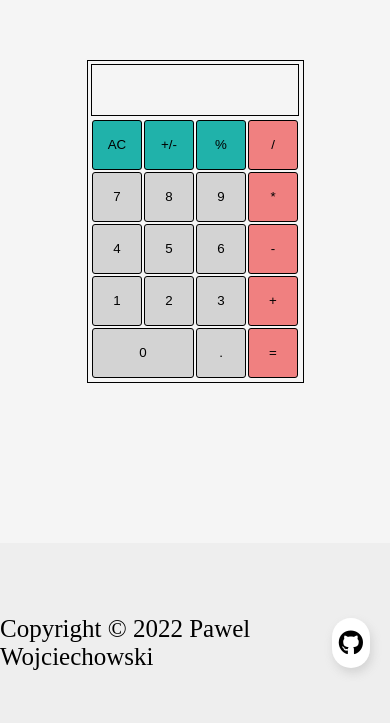
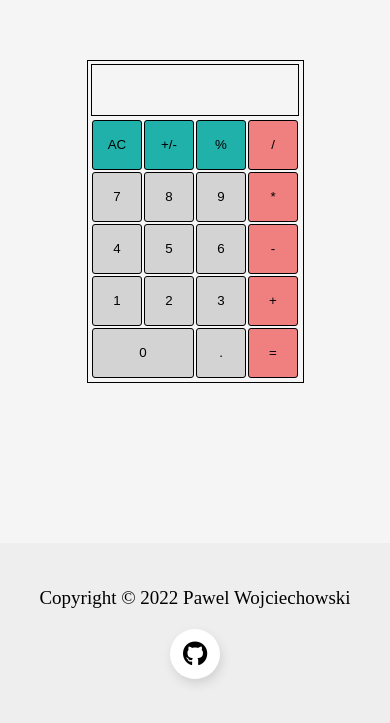
Before and after one commit to Aaxtrox/calculator, a plain HTML site: page index.html in a window 390 px wide. Shown: the part 101-824 px from the top of the page. Drawn offline with Linux system fonts and the light colour scheme; a web font is replaced by a local one.

Commit message:
media queries

```diff
--- a/styles.css
+++ b/styles.css
@@ -112,3 +112,19 @@ a{
     text-decoration: none;
     color: #fff;
 }
+
+/* media queries */
+@media screen and (max-width: 700px){
+    footer{
+        font-size: 22px;
+    }
+}
+
+@media screen and (max-width: 600px){
+    footer{
+        flex-direction: column;
+        justify-content: center;
+        text-align: center;
+        font-size: 19px;
+    }
+}
```
